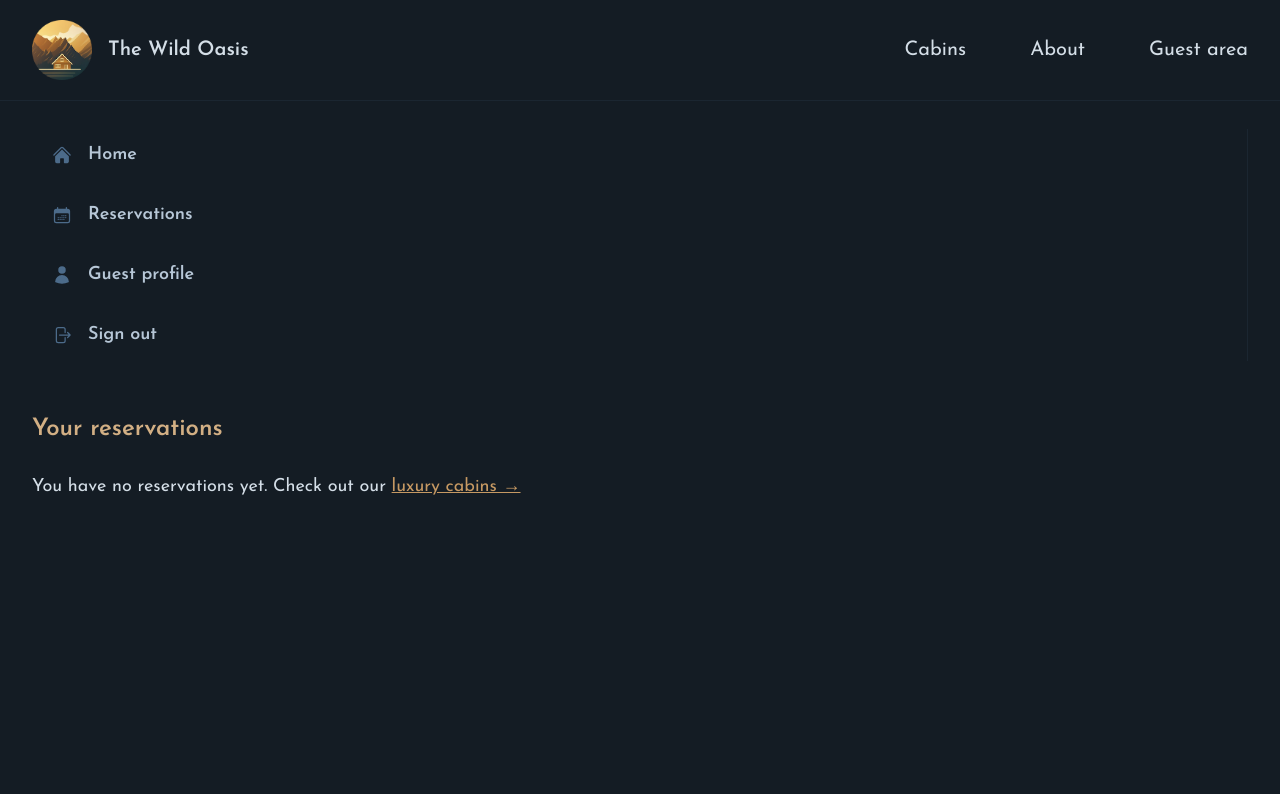
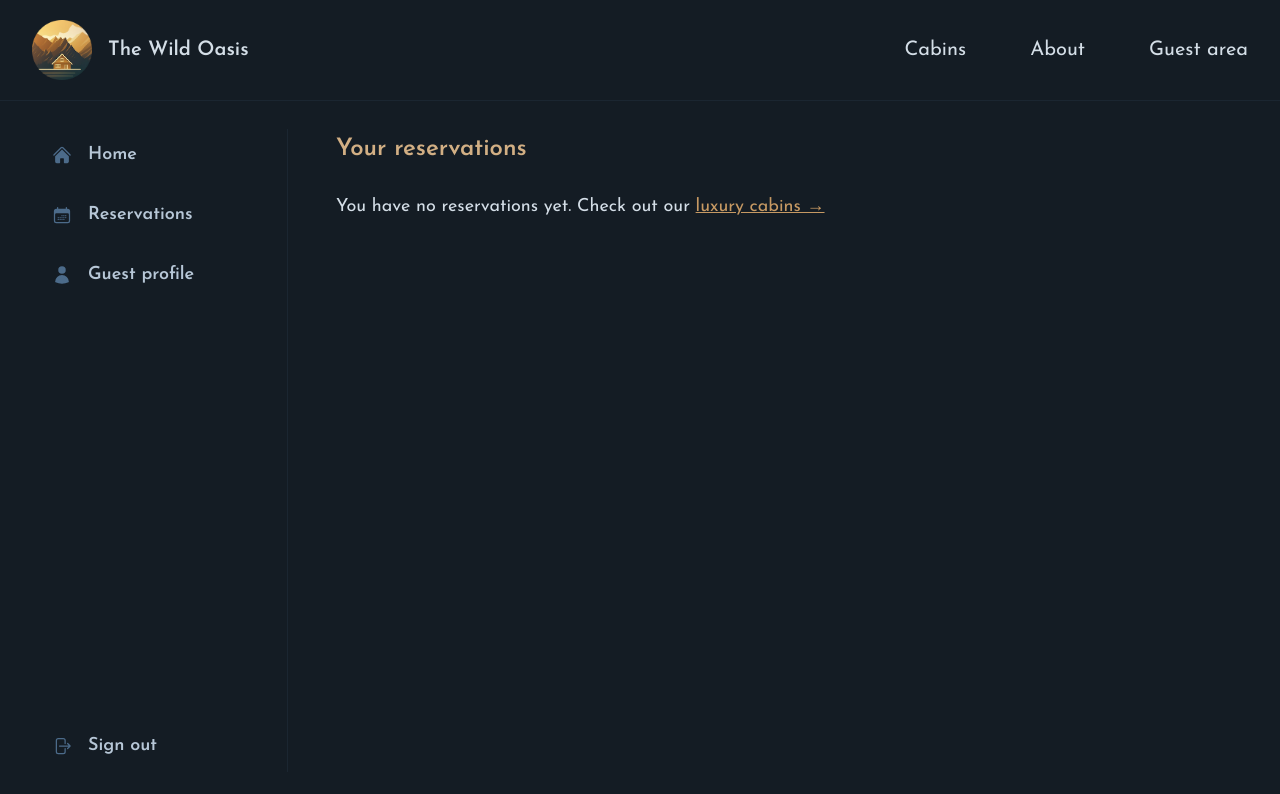
Before and after one commit to AliHaidar322/Wild-Oasis-Website, a Next.js app: page /account/reservations in a window 1280 px wide. Shown: the top 794 px of the page. Built offline with nearby package versions, Linux system fonts and the light colour scheme.

Commit message:
** Changed styling for sidenavigation ** Added supabase package and supabase to the project

```diff
--- a/app/_components/SideNavigation.js
+++ b/app/_components/SideNavigation.js
@@ -3,6 +3,7 @@ import {
   HomeIcon,
   UserIcon,
 } from '@heroicons/react/24/solid';
+import Link from 'next/link';
 import SignOutButton from './SignOutButton';
 
 const navLinks = [
@@ -29,13 +30,13 @@ function SideNavigation() {
       <ul className='flex flex-col gap-2 h-full text-lg'>
         {navLinks.map((link) => (
           <li key={link.name}>
-            <a
+            <Link
               className={`py-3 px-5 hover:bg-primary-900 hover:text-primary-100 transition-colors flex items-center gap-4 font-semibold text-primary-200`}
               href={link.href}
             >
               {link.icon}
               <span>{link.name}</span>
-            </a>
+            </Link>
           </li>
         ))}
 
--- a/app/_lib/data-service.js
+++ b/app/_lib/data-service.js
@@ -1,4 +1,5 @@
 import { eachDayOfInterval } from 'date-fns';
+import { supabase } from './supabase';
 
 /////////////
 // GET
--- /dev/null
+++ b/app/_lib/supabase.js
@@ -0,0 +1,4 @@
+
+import { createClient } from '@supabase/supabase-js';
+
+export const supabase = createClient(process.env.SUPABASE_URL,process.env.SUPABASE_KEY);
--- a/app/account/layout.js
+++ b/app/account/layout.js
@@ -2,7 +2,7 @@ import SideNavigation from "../_components/SideNavigation";
 
 export default function Layout({ children }) {
   return(
-    <div className="grid grid-cols[16rem-1fr] h-full gap-12">
+    <div className="grid grid-cols-[16rem_1fr] h-full gap-12">
       <SideNavigation />
       <div className="py-1">
         {children}
--- a/app/account/profile/page.js
+++ b/app/account/profile/page.js
@@ -1,4 +1,8 @@
 import SelectCountry from "@/app/_components/SelectCountry";
+
+export const metadata = {
+  title: "Profile",
+}
 
 export default function Page() {
   // CHANGE
--- a/app/account/reservations/page.js
+++ b/app/account/reservations/page.js
@@ -1,4 +1,8 @@
 import ReservationCard from "@/app/_components/ReservationCard";
+
+export const metadata = {
+  title: "Reservations",
+}
 
 export default function Page() {
   // CHANGE
--- a/app/layout.js
+++ b/app/layout.js
@@ -20,8 +20,8 @@ export default function RootLayout({ children }) {
     <html lang="en">
       <body className={`${josefin.className} bg-primary-950 text-primary-100 min-h-screen flex flex-col`}>
         <Header />
-        <div className="flex-1 px-8 py-7">
-          <main className="max-w-7xl mx-auto">
+        <div className="flex-1 px-8 py-7 grid">
+          <main className="max-w-7xl mx-auto w-full">
             {children}
           </main>
         </div>
--- a/package.json
+++ b/package.json
@@ -10,6 +10,7 @@
   },
   "dependencies": {
     "@heroicons/react": "^2.1.5",
+    "@supabase/supabase-js": "^2.45.6",
     "date-fns": "^4.1.0",
     "next": "14.2.15",
     "react": "^18",
```
Also changed, not shown: 1 other file (tests, documents, lock files or other folders).
